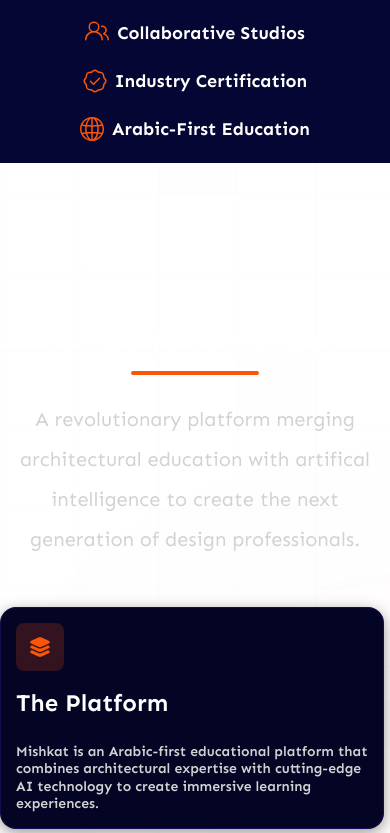
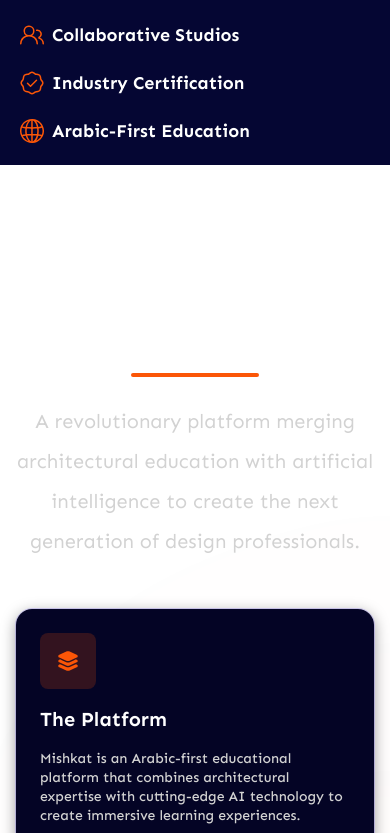
Before and after one commit to Mish-kat00D/Mishkat-front, a Next.js app: page / in a window 390 px wide. Shown: the part 991-1824 px from the top of the page. Built offline with nearby package versions, Linux system fonts and the light colour scheme.

Commit message:
enhaced the landing page responsiveness

```diff
--- a/src/app/globals.css
+++ b/src/app/globals.css
@@ -106,6 +106,10 @@
   }
 }
 
+html {
+  scroll-behavior: smooth;
+}
+
 body {
   background: var(--background);
   background-image: url('../../public/bg.png');
--- a/src/components/home/About.tsx
+++ b/src/components/home/About.tsx
@@ -6,28 +6,40 @@ import SectionHeader from './SectionHeader'
 const About = () => {
   const CardsData = [
     {
-      icon: <IoLayers className='icon' />,
+      icon: <IoLayers className="text-secondary-500 w-6 h-6" />,
       title: "The Platform",
-      description: "Mishkat is an Arabic-first educational platform that combines architectural expertise with cutting-edge AI technology to create immersive learning experiences."
+      description:
+        "Mishkat is an Arabic-first educational platform that combines architectural expertise with cutting-edge AI technology to create immersive learning experiences.",
     },
     {
-      icon: <GoPeople className='icon' />,
+      icon: <GoPeople className="text-secondary-500 w-6 h-6" />,
       title: "Who It's For",
-      description: "Designed for students, professionals, and beginners looking to master architectural design with AI-powered tools and workflows."
+      description:
+        "Designed for students, professionals, and beginners looking to master architectural design with AI-powered tools and workflows.",
     },
     {
-      icon: <IoLayers className='icon' />,
+      icon: <IoLayers className="text-secondary-500 w-6 h-6" />,
       title: "Tools & Skills",
-      description: "Learn industry-standard tools including Revit, Rhino, Unreal Engine, Midjourney, and specialized AI architectural workflows."
-    }
+      description:
+        "Learn industry-standard tools including Revit, Rhino, Unreal Engine, Midjourney, and specialized AI architectural workflows.",
+    },
   ]
+
   return (
     <section id="about" className="min-w-full mt-40">
-      <div className="container mx-auto flex flex-col justify-start items-center gap-12">
-        <SectionHeader title="What is Mishkat?" description="A revolutionary platform merging architectural education with artifical intelligence to create the next generation of design professionals." />
-        <div className="container mx-auto flex justify-between items-center flex-wrap gap-4">
+      <div className="container mx-auto px-4 flex flex-col justify-start items-center gap-12">
+        <SectionHeader
+          title="What is Mishkat?"
+          description="A revolutionary platform merging architectural education with artificial intelligence to create the next generation of design professionals."
+        />
+        <div className="grid grid-cols-1 lg:grid-cols-3 gap-6 w-full items-stretch">
           {CardsData.map((card, index) => (
-            <AboutCard key={index} icon={card.icon} title={card.title} description={card.description} />
+            <AboutCard
+              key={index}
+              icon={card.icon}
+              title={card.title}
+              description={card.description}
+            />
           ))}
         </div>
       </div>
@@ -35,18 +47,24 @@ const About = () => {
   )
 }
 
-const AboutCard = ({ icon, title, description }: { icon: any, title: string, description: string }) => {
+const AboutCard = ({
+  icon,
+  title,
+  description,
+}: {
+  icon: React.ReactNode
+  title: string
+  description: string
+}) => {
   return (
-    <div className="w-96 p-4 bg-primary-1000 rounded-2xl shadow-[0px_4px_15px_0px_rgba(0,0,0,0.40)] outline-1 outline-offset-[-1px] outline-indigo-600/20 flex flex-col justify-start items-center gap-2 overflow-hidden">
-      <div className="flex flex-col justify-start items-start gap-4">
-        <div className="flex flex-col justify-start items-start gap-2">
-          <div className="w-9 h-9 bg-secondary-30 rounded-lg flex justify-center items-center">
-            {icon}
-          </div>
-          <div className="justify-start text-white text-2xl font-bold font-['Sen'] leading-9">{title}</div>
-        </div>
-        <div className="justify-start text-neutral-300 text-sm font-semibold font-['Sen'] leading-tight">{description}</div>
+    <div className="p-6 bg-primary-1000 rounded-2xl shadow-[0px_4px_15px_rgba(0,0,0,0.40)] outline-1 outline-indigo-600/20 flex flex-col gap-4 h-full">
+      <div className="w-10 h-10 bg-secondary-30 rounded-lg flex justify-center items-center">
+        {icon}
       </div>
+      <h3 className="text-white text-xl font-bold font-['Sen']">{title}</h3>
+      <p className="text-neutral-300 text-sm font-medium font-['Sen'] leading-snug flex-grow">
+        {description}
+      </p>
     </div>
   )
 }
--- a/src/components/home/FeaturedProgram.tsx
+++ b/src/components/home/FeaturedProgram.tsx
@@ -33,7 +33,7 @@ const FeaturedProgram = () => {
 
     return (
         <section
-        id="program"
+        id="programs"
         className="min-w-full mt-20 py-10 bg-[#050633]/50 shadow-[0_0px_4px_0px_rgba(0,0,0,0.4)]"
         >
             <div className="container mx-auto flex max-lg:flex-col justify-between items-center gap-5 px-2">
--- a/src/components/home/Hero.tsx
+++ b/src/components/home/Hero.tsx
@@ -11,7 +11,7 @@ import RedSpot from '../shared/RedSpot'
 const Hero = () => {
   return (
     <>
-      <section id="home" className="container mx-auto my-8 relative flex max-lg:flex-col justify-between items-center gap-5 md:gap-8">
+      <section id="home" className="container mx-auto px-2 my-8 relative flex max-lg:flex-col justify-between items-center gap-5 md:gap-8">
         <div className="flex flex-col justify-center items-start lg:max-w-5/12 gap-5">
           <div className="flex justify-start items-center gap-2">
             <span className='w-8 h-1 bg-secondary-500'></span>
@@ -29,7 +29,7 @@ const Hero = () => {
           <Image
             src={HeroImg}
             alt="Hero Image"
-            className="w-[270px] h-[382] md:w-[488px] md:h-[507px] lg:h-[545px] rounded-2xl object-cover"
+            className="w-[270px] h-[382] md:w-[488px] md:h-[507px] lg:w-[524px] lg:h-[545px] rounded-2xl object-cover"
             // width={524}
             // height={545}
           />
@@ -45,23 +45,40 @@ const Hero = () => {
       </section>
 
       <div className="bg-primary-900 border-t border-t-primary-800 mt-32 min-w-full p-5">
-        <div className="container mx-auto flex justify-between items-center max-md:justify-center flex-wrap gap-5">
-          <div className="flex gap-2 items-start justify-center">
-            <HiOutlineCpuChip className='icon'/>
-            <p className='text-lg text-white font-bold'>AI-Powered Design Tools</p>
-          </div>
-          <div className="flex gap-2 items-start justify-center">
-            <GoPeople  className='icon'/>
-            <p className='text-lg text-white font-bold'>Collaborative Studios</p>
-          </div>
-          <div className="flex gap-2 items-center justify-center">
-            <GoVerified className='icon'/>
-            <p className='text-lg text-white font-bold'>Industry Certification</p>
-          </div>
-          <div className="flex gap-2 items-center justify-center">
-            <SlGlobe className='icon'/>
-            <p className='text-lg text-white font-bold'>Arabic-First Education</p>
-          </div>
+        <div className="container mx-auto grid grid-cols-1 md:grid-cols-2 lg:grid-cols-4 gap-5 lg:hw-fit">
+          {
+            [
+              {
+                icon: HiOutlineCpuChip,
+                text: "AI-Powered Design Tools",
+              },
+              {
+                icon: GoPeople,
+                text: "Collaborative Studios",
+              },
+              {
+                icon: GoVerified,
+                text: "Industry Certification",
+              },
+              {
+                icon: SlGlobe,
+                text: "Arabic-First Education",
+              },
+            ].map((feature, index) => {
+              const Icon = feature.icon;
+              return (
+                <div
+                  key={index}
+                  className="flex gap-2 items-center justify-start lg:justify-center"
+                >
+                  <Icon className="icon" />
+                  <p className="text-lg text-white text-nowrap font-bold">
+                    {feature.text}
+                  </p>
+                </div>
+              );
+            })
+          }
         </div>
       </div>
     </>
--- a/src/components/home/SectionHeader.tsx
+++ b/src/components/home/SectionHeader.tsx
@@ -7,7 +7,7 @@ const SectionHeader = ({title, description}: {title: string, description: string
         <div className="justify-start text-center text-white text-4xl md:text-6xl font-bold font-['Sen']">{title}</div>
         <div className="w-32 h-1 rounded-full! bg-secondary-500" />
       </div>
-      <div className="text-center justify-start text-neutral-300 text-xl font-normal font-['Sen'] leading-loose">{description}</div>
+      <div className="text-center justify-start text-neutral-300 text-xl font-normal font-['Sen'] leading-loose lg:max-w-3/4">{description}</div>
     </div>
   )
 }
--- a/src/components/shared/Footer.tsx
+++ b/src/components/shared/Footer.tsx
@@ -40,7 +40,7 @@ export default function Footer() {
               intelligence to empower the next generation of designers.
             </p>
 
-            <div className="flex flex-col gap-2 w-full">
+            <div className="flex flex-col gap-2 px-1 w-full">
               <span className="text-neutral-100 text-base font-semibold">
                 Subscribe to our newsletter
               </span>
@@ -48,7 +48,7 @@ export default function Footer() {
                 <input
                   type="email"
                   placeholder="Your email"
-                  className="flex-1 px-4 py-3 bg-primary-900 rounded-lg shadow-[0px_4px_20px_rgba(0,0,0,0.40)] outline-1 outline-indigo-300/10 text-neutral-600 text-xs"
+                  className="flex-1 px-4 py-3 bg-primary-900 rounded-lg outline-1 outline-indigo-300/10 text-neutral-600 text-xs"
                 />
                 <button className="h-9 px-4 bg-secondary-500 rounded-lg text-white text-sm font-medium">
                   Subscribe
--- a/src/components/shared/Navbar.tsx
+++ b/src/components/shared/Navbar.tsx
@@ -13,7 +13,7 @@ const Navbar = () => {
   const navItems = ['Programs', 'Courses', 'Community', 'About'];
 
   return (
-    <div className="w-full position-sticky px-14 py-3.5 bg-primary-900 text-red-700 flex justify-between items-center overflow-hidden">
+    <div className="w-full position-fixed top-0 h-[90px] px-14 py-3.5 bg-primary-900 text-red-700 flex justify-between items-center overflow-hidden">
       <div className="container mx-auto flex justify-between items-center">
         <div className="flex justify-center items-center gap-4">
             <Link href="/" className="flex justify-center items-center gap-2">
```
Also changed, not shown: public/bg.png.
